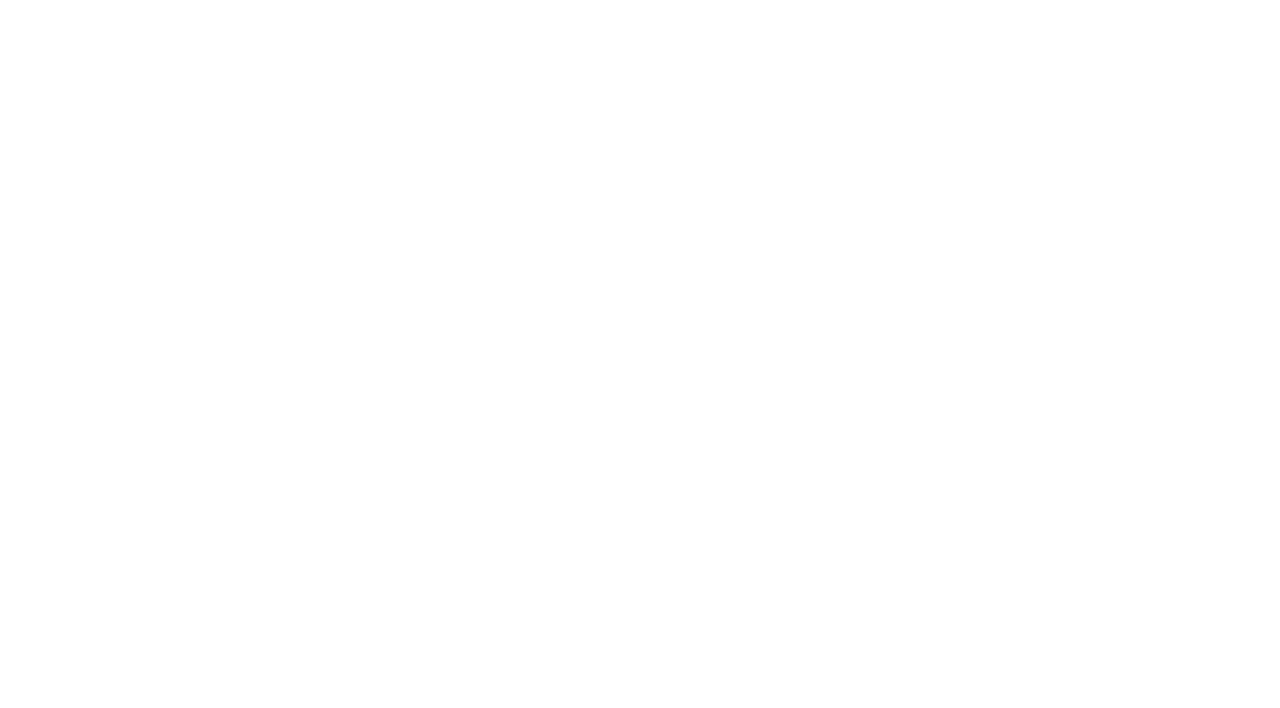
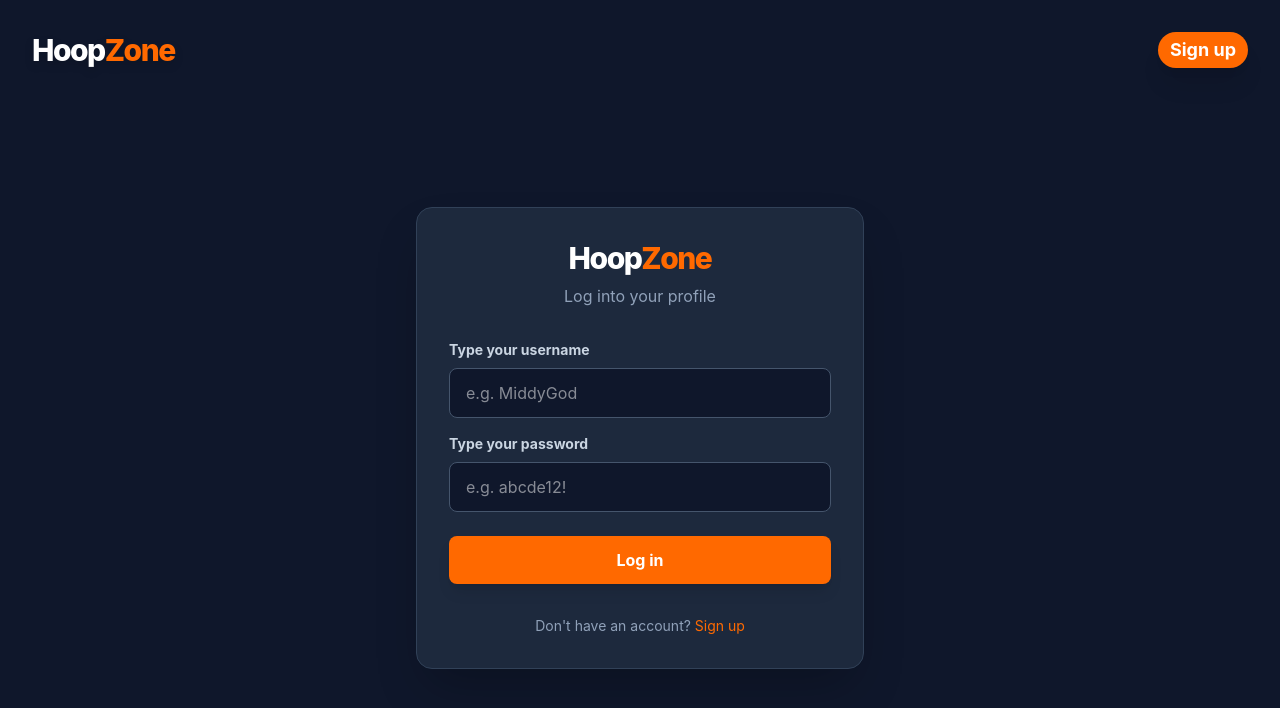
Before and after one commit to bogdan-laza/BasketballTournamentsFrontend, a React (Vite) app: page /login in a window 1280 px wide. Before the commit this address had no page. Shown: the top 708 px of the page. Built offline with nearby package versions, Linux system fonts and the light colour scheme.

Commit message:
Implemented login with axios

```diff
--- a/package.json
+++ b/package.json
@@ -11,6 +11,7 @@
   },
   "dependencies": {
     "@tailwindcss/vite": "^4.3.3",
+    "axios": "^1.19.0",
     "react": "^19.2.7",
     "react-dom": "^19.2.7",
     "react-router-dom": "^7.18.1",
--- a/src/App.tsx
+++ b/src/App.tsx
@@ -4,6 +4,7 @@ import TournamentDetails from "./TournamentDetails";
 import TournamentRules from "./TournamentRules";
 import WelcomePage from "./WelcomePage";
 import SignupPage from "./SignupPage";
+import LogInPage from "./LogInPage";
 
 function App(){
   return(
@@ -13,6 +14,7 @@ function App(){
       <Route path="/tournament/:tournamentId" element={<TournamentDetails />} />
       <Route path="/tournament/:tournamentId/rules" element={<TournamentRules />} />
       <Route path="/signup" element={<SignupPage />} />
+      <Route path="/login" element={<LogInPage />} />
     </Routes>
   );
 }
--- /dev/null
+++ b/src/LogInPage.tsx
@@ -0,0 +1,136 @@
+import { useState } from "react";
+import { Link, useNavigate } from "react-router-dom";
+import api from "./utils/api";
+
+function LogInPage(){
+    const navigate=useNavigate();
+
+    const [user, setUser]=useState({
+        username:"",
+        password:"",
+    });
+
+    const [error, setError]=useState<string | null>(null);
+    const [loading, setLoading]=useState(false);
+
+     const navigation=useNavigate();
+
+    const handleChange=(e: React.ChangeEvent<HTMLInputElement>) => {
+        setUser({...user, [e.target.name]:e.target.value});
+    };
+
+    const handleSubmit=async (e: React.SubmitEvent<HTMLFormElement>) =>{
+        e.preventDefault();
+        setError(null);
+        setLoading(true);
+
+        try{
+            const finalPayload={
+                username:user.username,
+                password:user.password,
+            };
+
+            const response=await api.post('/Auth/login', finalPayload);
+
+            const data=await response.data;
+            localStorage.setItem("token", data.accessToken);
+            localStorage.setItem("refreshToken", data.refreshToken);
+
+            navigate("/tournaments");
+        } catch(err:any){
+            console.error("Login error: ", err);
+            if (err.response && err.response.data) {
+                const errorData = err.response.data;
+
+                if (err.response.status === 401) {
+                    setError("Invalid username or password.");
+                    setLoading(false);
+                    return;
+                }
+
+                if (errorData.detail) {
+                    setError(errorData.detail);
+                } else if (errorData.message) {
+                    setError(errorData.message);
+                } else if (errorData.errors && typeof errorData.errors === 'object') {
+                    const firstErrorKey = Object.keys(errorData.errors)[0];
+                    setError(errorData.errors[firstErrorKey][0]);
+                } else {
+                    setError("Login failed! Please try again.");
+                }
+            } else {
+                setError("Unable to connect to the server.");
+            }
+        } finally{
+            setLoading(false);
+        }
+    }
+
+
+    return(
+        <div className="min-h-screen bg-slate-900 flex flex-col p-8">
+
+        <div className="mb-10 flex justify-between items-center w-full">
+            <h1 className="text-3xl md:text-3xl font-extrabold text-white tracking-tighter drop-shadow-lg">
+                    Hoop<span className="text-orange-500">Zone</span>
+            </h1>
+
+            <Link
+                to="/signup"
+                className="inline-flex justify-center items-center px-3 py-1 bg-orange-500 hover:bg-orange-600 transition-colors duration-300 text-white text-lg font-bold rounded-full shadow-xl hover:shadow-orange-300/30 hover:translate-y-0.5 transform">
+                    Sign up
+            </Link>
+            </div>
+
+                <div className="flex-1 flex items-center justify-center">
+        <div className="w-full max-w-md bg-slate-800 p-8 rounded-2xl shadow-2xl border border-slate-700">
+            <div className="text-center mb-8">
+                <h1 className="text-3xl font-extrabold text-white tracking-tighter">
+                    Hoop<span className="text-orange-500">Zone</span>
+                </h1>
+                <p className="text-slate-400 mt-2">Log into your profile</p>
+            </div>
+
+            {error && (
+                <div className="bg-red-500/20 border border-red-500 text-red-200 p-3 rounded-lg mb-6 text-sm text-center">
+                    {error}
+                </div>
+            )}
+
+            <form onSubmit={handleSubmit}>
+                    <div className="space-y-4 animate-fadeIn">
+                        <div>
+                            <label className="block text-slate-300 text-sm font-bold mb-2">
+                                Type your username
+                            </label>
+
+                            <input required type="text" name="username" value={user.username} onChange={handleChange} className="w-full bg-slate-900 text-white border border-slate-600 rounded-lg px-4 py-3 focus:outline-none focus:border-orange-500 transition-colors" placeholder="e.g. MiddyGod" />
+                        </div>
+
+                        <div>
+                            <label className="block text-slate-300 text-sm font-bold mb-2">
+                                Type your password
+                            </label>
+
+                            <input required type="password" name="password" value={user.password} onChange={handleChange} className="w-full bg-slate-900 text-white border border-slate-600 rounded-lg px-4 py-3 focus:outline-none focus:border-orange-500 transition-colors" placeholder="e.g. abcde12!" />
+                        </div>
+
+                        <div className="mt-6">
+                            <button type="submit" disabled={loading} className="w-full bg-orange-500 hover:bg-orange-600 disabled:opacity-50 text-white font-bold py-3 rounded-lg shadow-lg transition-all">
+                                {loading?"Logging in...": "Log in"}
+                            </button>
+                        </div>
+                    </div>
+            </form>
+
+            <p className="text-center text-slate-400 mt-8 text-sm">
+                Don't have an account? <Link to="/signup" className="text-orange-500 hover:underline">Sign up</Link>
+            </p>
+
+        </div>
+        </div>
+        </div>
+    );
+}
+
+export default LogInPage;
--- a/src/SignupPage.tsx
+++ b/src/SignupPage.tsx
@@ -1,5 +1,6 @@
 import { useState } from "react";
-import { Link, useNavigate } from "react-router-dom";
+import { Link, useLocation, useNavigate } from "react-router-dom";
+import api from "./utils/api";
 
 function SignupPage(){
     const navigate=useNavigate();
@@ -16,6 +17,10 @@ function SignupPage(){
 
     const [error, setError]=useState<string | null>(null);
     const [loading, setLoading]=useState(false);
+
+     const navigation=useNavigate();
+     const location=useLocation();
+     const alertMessage=location.state?.alertMessage;
 
     const handleChange=(e: React.ChangeEvent<HTMLInputElement>) => {
         setUser({...user, [e.target.name]:e.target.value});
@@ -37,33 +42,29 @@ function SignupPage(){
                 refreshTokenExpiry:new Date().toISOString(),
             };
 
-            const response=await fetch("http://localhost:5265/api/User", {
-                method: "POST",
-                headers: {"Content-Type":"application/json"},
-                body: JSON.stringify(finalPayload),
-            });
+            const response=await api.post('/User', finalPayload);
+            navigate("/login");
+       } catch (err: any) {
+            console.error("Sign-up error: ", err);
 
-            if(!response.ok){
-                const errorData=await response.json();
-                console.log("Raw backend error:", errorData);
+            if (err.response && err.response.data) {
+                const errorData = err.response.data;
 
                 if (errorData.detail) {
-                    throw new Error(errorData.detail);
+                    setError(errorData.detail);
                 }
-
-                if (errorData.errors && typeof errorData.errors === 'object') {
+                else if (errorData.errors && typeof errorData.errors === 'object') {
                     const firstErrorKey = Object.keys(errorData.errors)[0];
-                    const firstErrorMessage = errorData.errors[firstErrorKey][0];
-                    throw new Error(firstErrorMessage);
+                    setError(errorData.errors[firstErrorKey][0]);
                 }
-
-                throw new Error(errorData.detail || "Sign-up failed! Please try again!");
+                else {
+                    setError("Sign-up failed! Please try again.");
+                }
             }
-            navigate("/login");
-        } catch(err:any){
-            console.error("Sign-up error: ", err);
-            setError(err.message);
-        } finally{
+            else {
+                setError("Unable to connect to the server.");
+            }
+        } finally {
             setLoading(false);
         }
     }
@@ -92,6 +93,12 @@ function SignupPage(){
                 </h1>
                 <p className="text-slate-400 mt-2">Create your player profile</p>
             </div>
+
+            {alertMessage &&(
+                <div className="bg-orange-500/20 border border-orange-500 text-orange-200 p-3 rounded-lg mb-6 text-sm text-center font-semibold animate-pulse">
+                    {alertMessage}
+                </div>
+            )}
 
             {error && (
                 <div className="bg-red-500/20 border border-red-500 text-red-200 p-3 rounded-lg mb-6 text-sm text-center">
@@ -155,7 +162,7 @@ function SignupPage(){
                                 Create a password-at least 8 characters(2 digits and one special character)
                             </label>
 
-                            <input required type="text" name="passwordHash" value={user.passwordHash} onChange={handleChange} className="w-full bg-slate-900 text-white border border-slate-600 rounded-lg px-4 py-3 focus:outline-none focus:border-orange-500 transition-colors" placeholder="e.g. abcde12!" />
+                            <input required type="password" name="passwordHash" value={user.passwordHash} onChange={handleChange} className="w-full bg-slate-900 text-white border border-slate-600 rounded-lg px-4 py-3 focus:outline-none focus:border-orange-500 transition-colors" placeholder="e.g. abcde12!" />
                         </div>
 
                         <div className="flex gap-4 mt-6">
--- /dev/null
+++ b/src/utils/api.ts
@@ -0,0 +1,61 @@
+import axios from "axios"
+
+const api=axios.create({
+    baseURL:'http://localhost:5265/api',
+    headers:{
+        'Content-Type': 'application/json',
+    },
+});
+
+api.interceptors.request.use(
+    (config)=>{
+        const token=localStorage.getItem("token");
+        if(token){
+            config.headers['Authorization']=`Bearer ${token}`;
+        }
+        return config;
+    },
+    (error)=>{
+        return Promise.reject(error);
+    }
+);
+
+api.interceptors.request.use(
+    (response)=>{
+        return response;
+    },
+
+    async (error)=>{
+        const originalRequest=error.config;
+
+        if(error.response?.status===401 && !originalRequest._retry){
+            originalRequest._retry=true;
+
+            try{
+                const refreshToken=localStorage.getItem("refreshToken");
+                const refreshResponse=await axios.post('http://localhost:5265/api/Auth/refresh', {
+                    refreshToken:refreshToken
+                });
+
+                const newAccessToken=refreshResponse.data.accessToken;
+                const newRefreshToken=refreshResponse.data.refreshToken;
+
+                localStorage.setItem("token", newAccessToken);
+                localStorage.setItem("refreshToken", newRefreshToken);
+
+                originalRequest.headers['Authorization']=`Bearer ${newAccessToken}`;
+                return api(originalRequest);
+            } catch(refreshError){
+                console.error("Session expired. Please log in again.");
+                localStorage.removeItem("token");
+                localStorage.removeItem("refreshToken");
+
+                window.location.href='/login';
+                return Promise.reject(refreshError);
+            }
+        }
+        return Promise.reject(error);
+    }
+);
+
+export default api;
```
Also changed, not shown: src/TournamentDetails.tsx (+24 -8 lines), src/TournamentList.tsx (+14 -7 lines), 1 other file (tests, documents, lock files or other folders).
